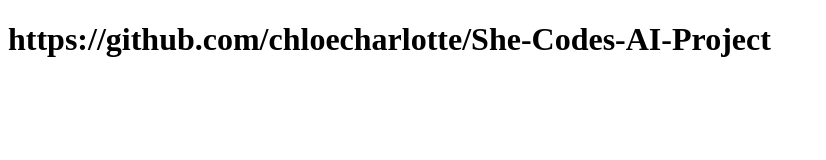
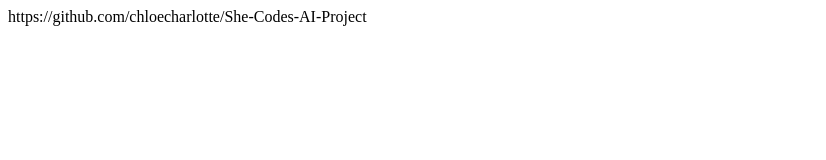
Before and after one commit to chloecharlotte/She-Codes-AI-Project, a plain HTML site: page index.html in a window 1280 px wide. Shown: the whole page, without its empty margins (0-826 px from the left). Drawn offline with Linux system fonts and the light colour scheme.

Commit message:
update to link

```diff
--- a/index.html
+++ b/index.html
@@ -7,7 +7,7 @@
     <title>Document</title>
   </head>
   <body>
-    <h1>https://github.com/chloecharlotte/She-Codes-AI-Project</h1>
+    <a>https://github.com/chloecharlotte/She-Codes-AI-Project</a>
     <script src="src/index.js"></script>
   </body>
 </html>
```
